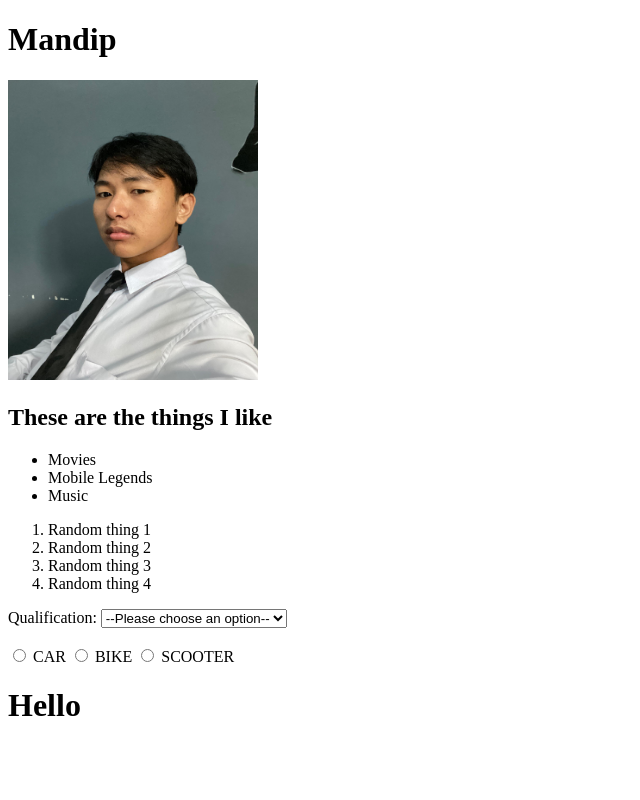
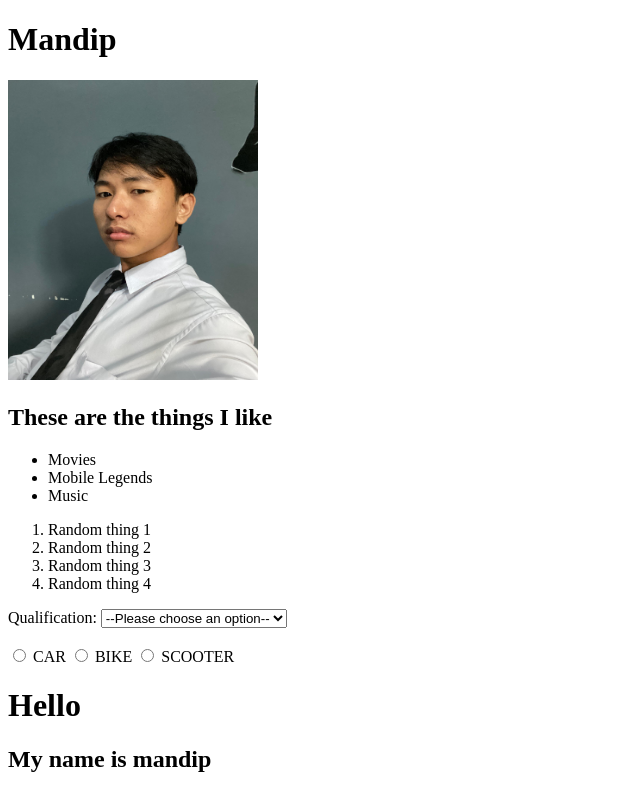
Before and after one commit to mandiplimbu/mandiplimbu.github.io, a plain HTML site: page index.html in a window 1280 px wide. Shown: the whole page, without its empty margins (0-640 px from the left). Drawn offline with Linux system fonts and the light colour scheme.

Commit message:
My name is mandip

```diff
--- a/index.html
+++ b/index.html
@@ -46,7 +46,7 @@
 <h1>Hello
 
 </h1>
-
+<h2>My name is mandip</h2>
 
 </body>
 </html>
```
